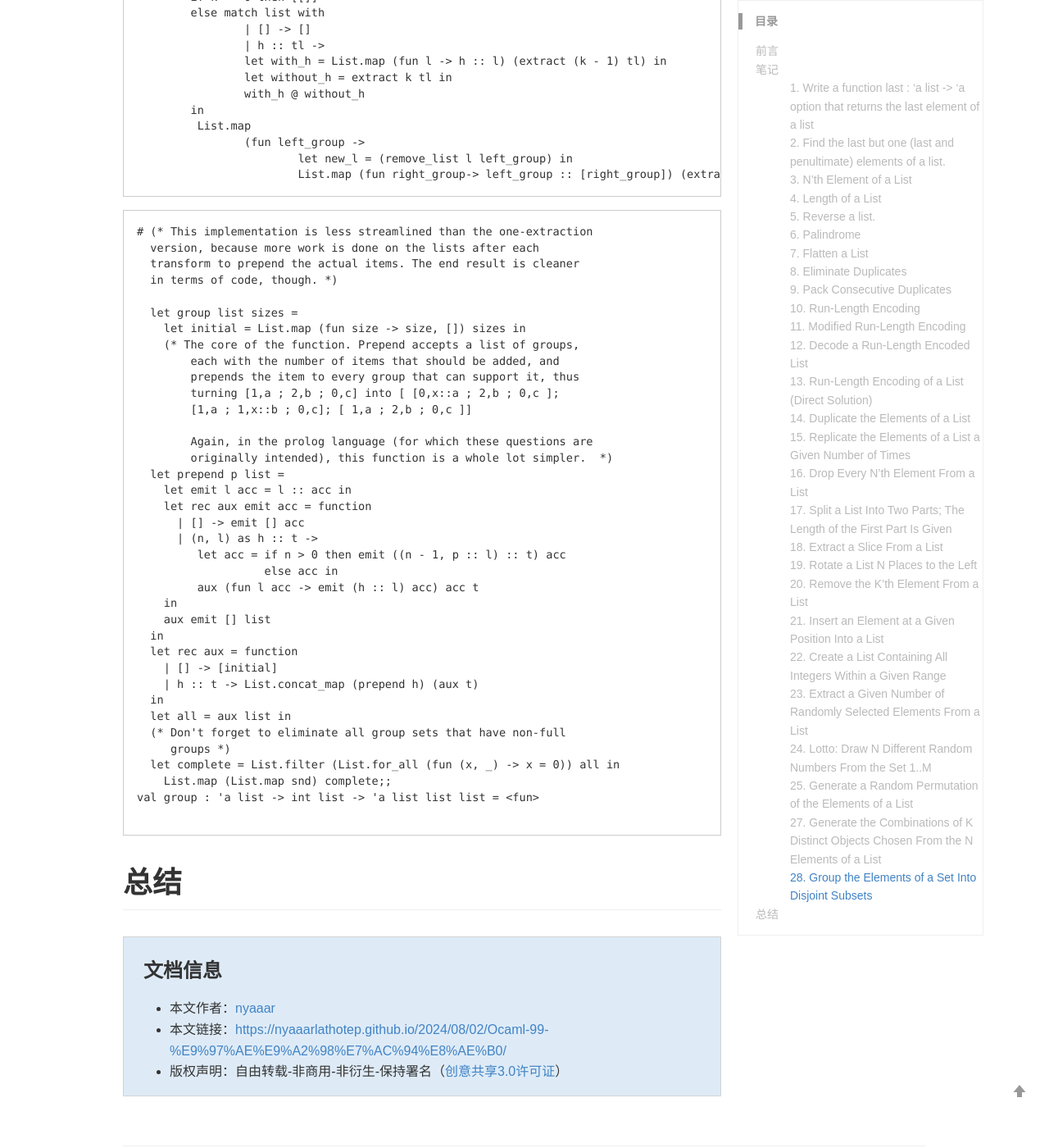
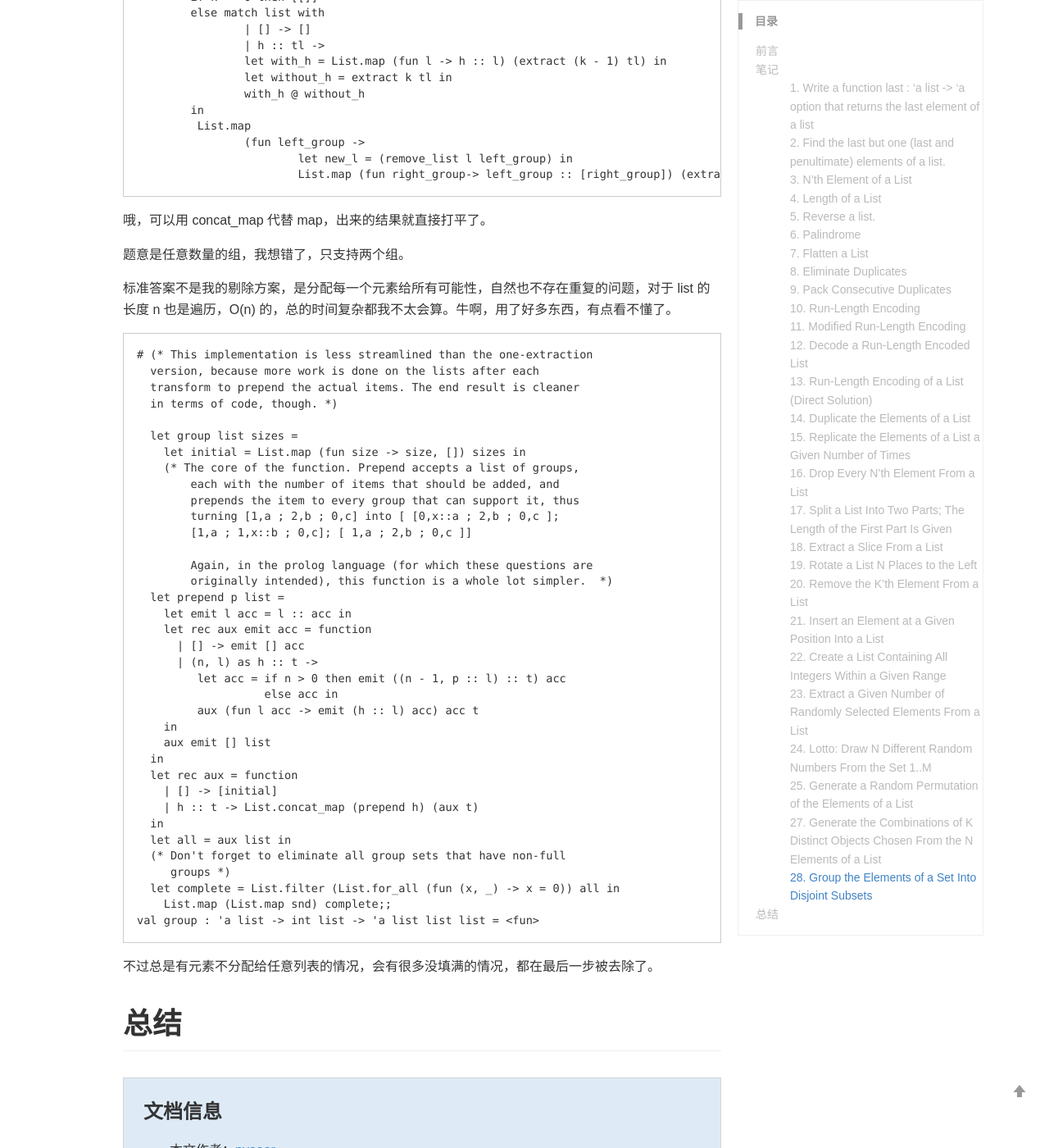
Before and after one commit to nyaaarlathotep/nyaaarlathotep.github.io, a Jekyll site: the page built from _posts/2024-8-2- Ocaml 99 问题笔记.md, in a window 1280 px wide and 1400 px high, scrolled down 18583 px. Shown: the whole window at 82% size. Built offline with Jekyll 4.4.1, drawn with Linux system fonts in a browser that asks for light colours; comment, search, counter and statistics services are not loaded; a style sheet for code colours, icons or effects is not loaded; some of the changed text lies outside the part shown.

Commit message:
Update 2024-8-2- Ocaml 99 问题笔记.md

````diff
--- a/_posts/2024-8-2- Ocaml 99 问题笔记.md
+++ b/_posts/2024-8-2- Ocaml 99 问题笔记.md
@@ -897,7 +897,11 @@ let group l [left_num; right_num] =
 			List.map (fun right_group-> left_group :: [right_group]) (extract right_num new_l)) (extract left_num l)
 ```
 
+哦，可以用 concat_map 代替 map，出来的结果就直接打平了。
 
+题意是任意数量的组，我想错了，只支持两个组。
+
+标准答案不是我的剔除方案，是分配每一个元素给所有可能性，自然也不存在重复的问题，对于 list 的长度 n 也是遍历，O(n) 的，总的时间复杂都我不太会算。牛啊，用了好多东西，有点看不懂了。
 
 ```
 # (* This implementation is less streamlined than the one-extraction
@@ -936,10 +940,9 @@ let group l [left_num; right_num] =
   let complete = List.filter (List.for_all (fun (x, _) -> x = 0)) all in
     List.map (List.map snd) complete;;
 val group : 'a list -> int list -> 'a list list list = <fun>
-
 ```
 
-
+不过总是有元素不分配给任意列表的情况，会有很多没填满的情况，都在最后一步被去除了。
 
 
 
````
